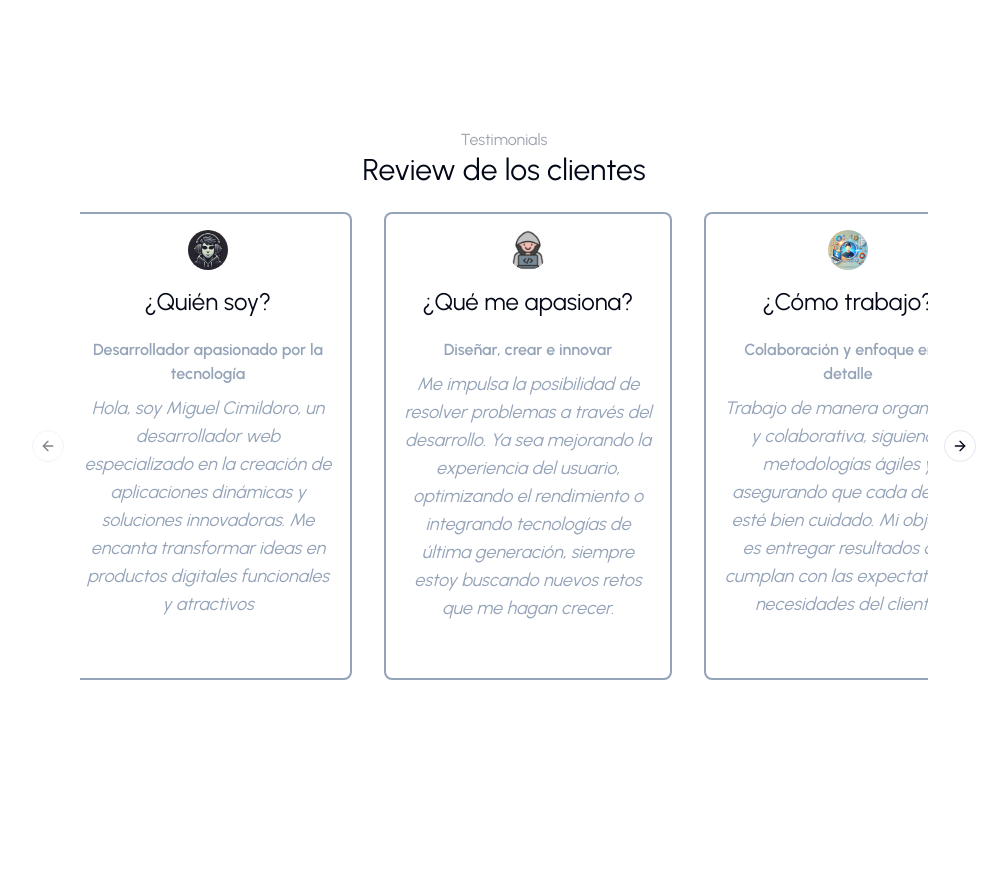
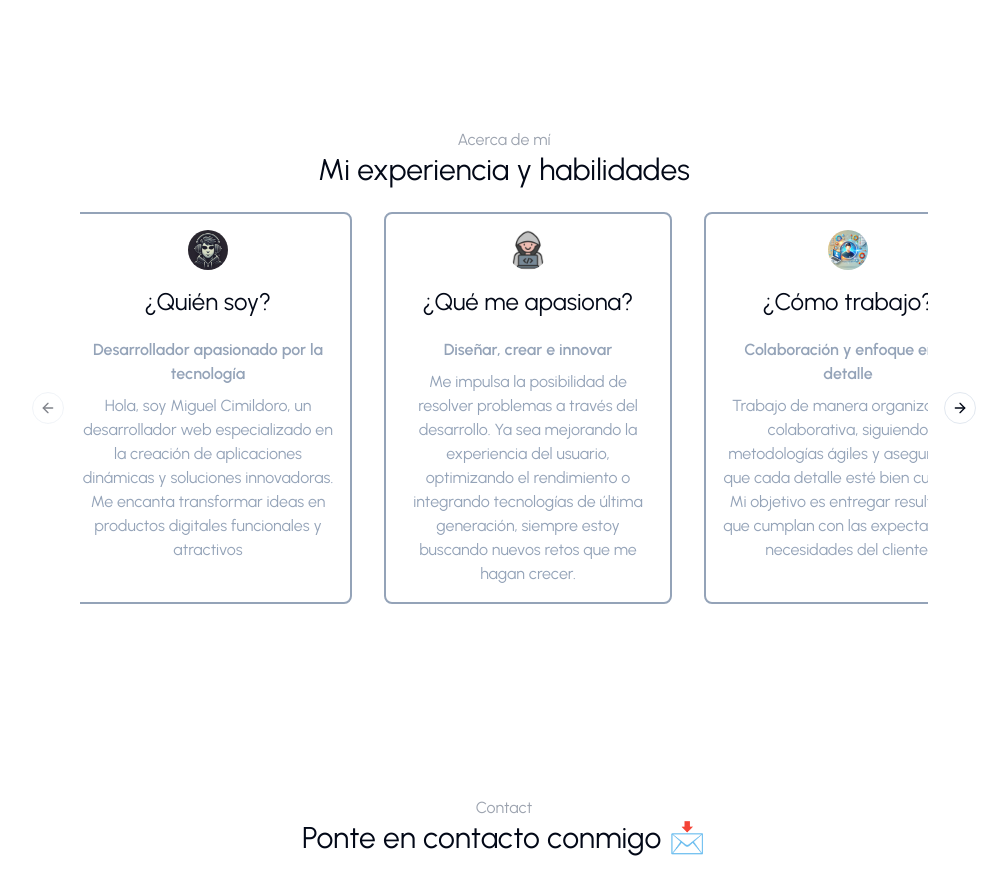
Before and after one commit to mcimildoro/portfolio, a Next.js app: page / in a window 1280 px wide. Shown: the part 2920-3795 px from the top of the page, without its empty margins (136-1143 px from the left). Built offline with nearby package versions, Linux system fonts and the light colour scheme.

Commit message:
fix: testimonials title

```diff
--- a/components/testimonials.tsx
+++ b/components/testimonials.tsx
@@ -7,7 +7,7 @@ import { Avatar, AvatarImage, AvatarFallback } from "./ui/avatar";
 const Testimonials = () => {
     return (
         <div className="p-4 md:px-12 md:py-44 max-w-5xl mx-auto">
-            <Title title="Testimonials" subtitle="Review de los clientes"/>
+            <Title title="Acerca de mí" subtitle="Mi experiencia y habilidades"/>
 
             <Carousel className="mx-10 mt-6">
                 <CarouselContent className="gap-8">
@@ -22,7 +22,7 @@ const Testimonials = () => {
                             <div>
                                 <p className="min-h-12 text-2xl mt-4">{testimonial.name}</p>
                                 <p className=" text-slate-400 text-base font-semibold mt-1">{testimonial.titulo}</p>
-                                <p	className="italic text-slate-400 text-lg mt-2">{testimonial.description}</p>
+                                <p	className="text-slate-400 text-base mt-2">{testimonial.description}</p>
                             </div>
                         </CarouselItem>
                     ))}
```
